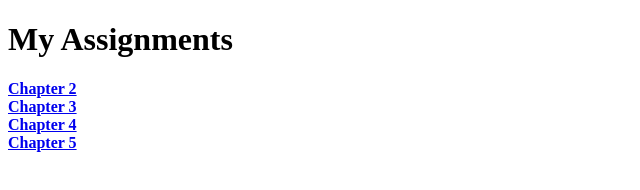
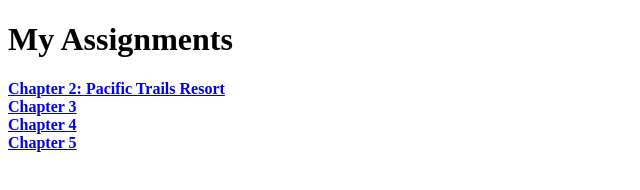
Before and after one commit to Mthandazo1/Sdev153, a plain HTML site: page index.html in a window 1280 px wide. Shown: the whole page, without its empty margins (0-640 px from the left). Drawn offline with Linux system fonts and the light colour scheme.

Commit message:
pacific Trails update

```diff
--- a/index.html
+++ b/index.html
@@ -8,7 +8,7 @@
     <h1>My Assignments</h1>
 
     <b>
-      <a href="cH2/index.html">Chapter 2</a> <br>
+      <a href="cH2/index.html">Chapter 2: Pacific Trails Resort</a> <br>
       <a href="cH3/index.html">Chapter 3</a> <br>
       <a href="cH4/index.html">Chapter 4</a> <br>
       <a href="cH5/index.html">Chapter 5</a> <br>
```
